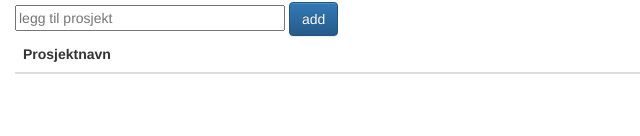
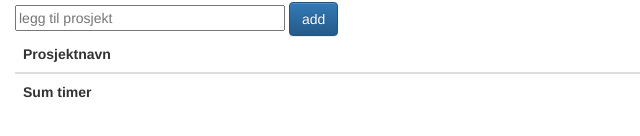
Before and after one commit to oven/git-fagkveld, a plain HTML site: page index.html in a window 1280 px wide. Shown: the part 268-404 px from the top of the page, 0-640 px from the left. Drawn offline with nearby package versions, Linux system fonts and the light colour scheme.

Commit message:
gui for summering

```diff
--- a/index.html
+++ b/index.html
@@ -37,6 +37,12 @@
 						<input type="text" ng-model="dag.beskrivelse" class="beskrivelse">
 					</td>
 				</tr>
+				<tfoot>
+					<tr>
+						<th>Sum timer</th>
+						<th ng-repeat="dag in ukedager">{{summer(prosjekter, $index)}}</th>
+					</tr>
+				</tfoot>
 			</table>
 		</div>
 	</div>
```
